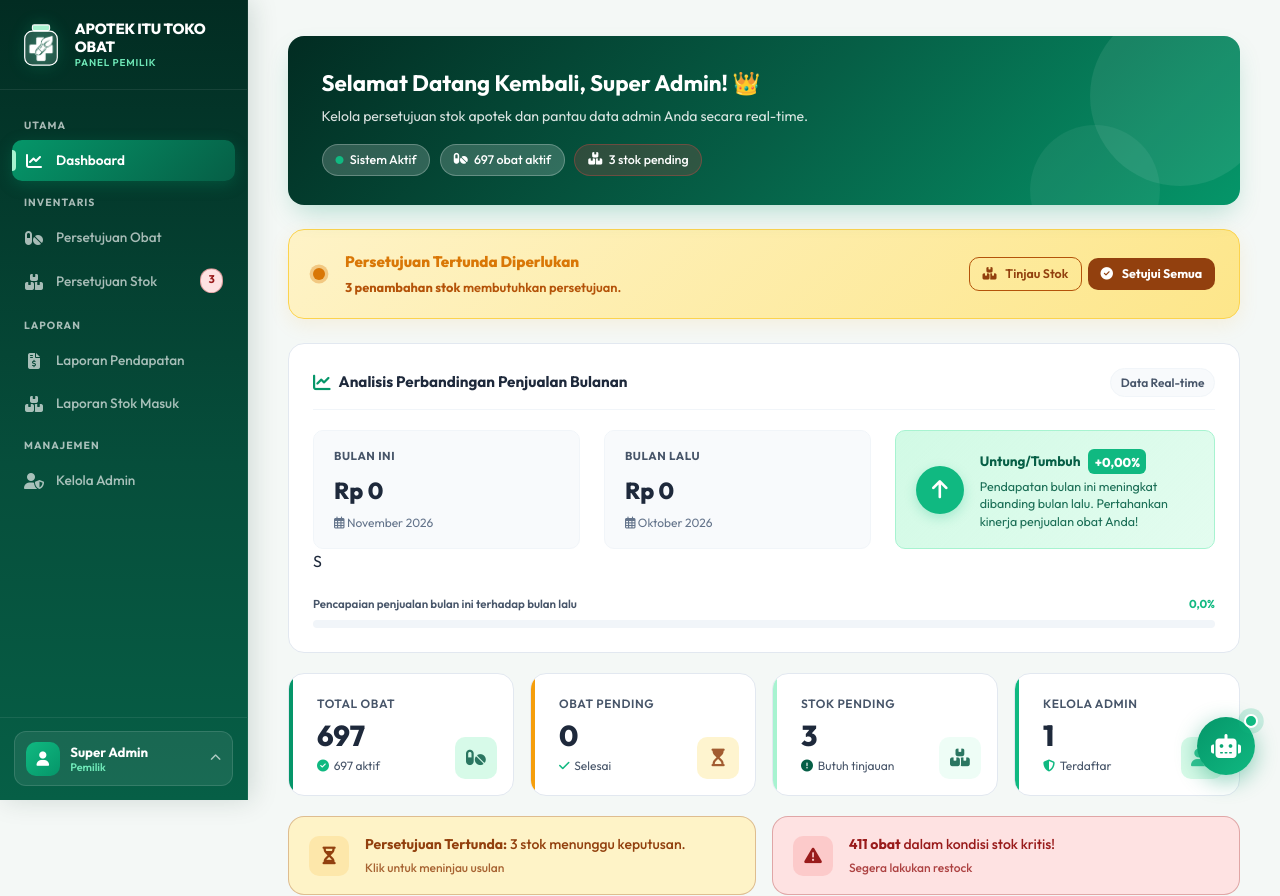
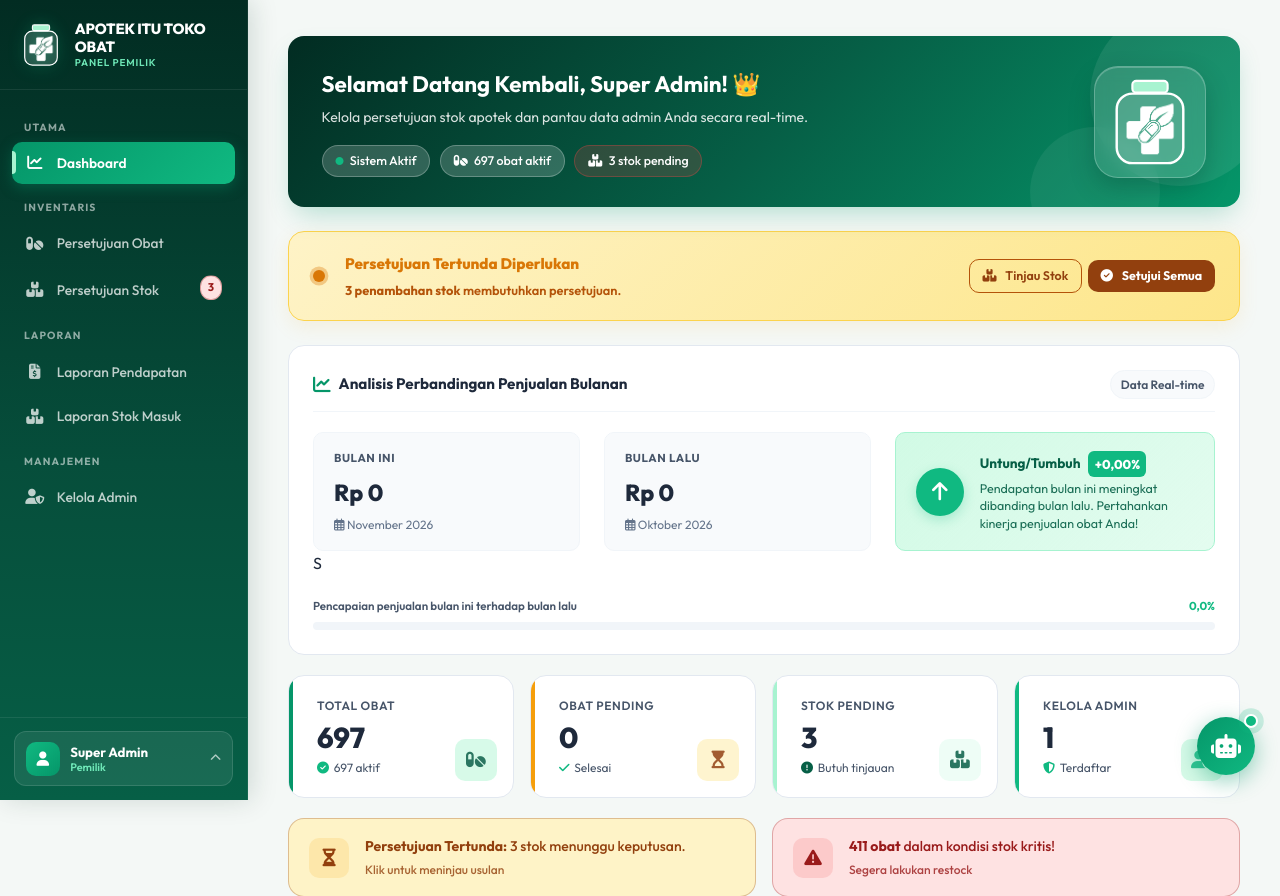
Before and after one commit to Muhfauzan2004/matkul-AI, a Laravel app: page /pemilik in a window 1280 px wide. Shown: the top 896 px of the page. Run offline with Laravel 12, Linux system fonts and the light colour scheme; a user stored in the database is signed in; data comes from the database, SQL or seed files in the repository; some libraries are stand-ins or nearby versions.

Commit message:
style: align pemilik sidebar and dashboard greeting with admin

```diff
--- a/public/css/pemilik/layout.css
+++ b/public/css/pemilik/layout.css
@@ -121,9 +121,9 @@ body {
 .sidebar-label {
     font-size: 0.65rem;
     text-transform: uppercase;
-    letter-spacing: 0.1em;
-    color: rgba(255, 255, 255, 0.65);
-    padding: 0.75rem 0.75rem 0.35rem;
+    letter-spacing: 0.11em;
+    color: rgba(255, 255, 255, 0.55);
+    padding: 0.85rem 0.75rem 0.35rem;
     font-weight: 700;
 }
 
@@ -131,28 +131,27 @@ body {
     display: flex;
     align-items: center;
     gap: 0.75rem;
-    padding: 0.6rem 0.75rem;
+    padding: 0.62rem 0.8rem;
     text-decoration: none;
-    color: rgba(255, 255, 255, 0.65);
+    color: rgba(255, 255, 255, 0.74);
     border-radius: var(--radius-sm);
-    font-size: 0.85rem;
+    font-size: 0.86rem;
     font-weight: 500;
     transition: var(--transition);
-    margin-bottom: 2px;
+    margin-bottom: 3px;
     position: relative;
-    overflow: hidden;
 }
 
 .sidebar-link:hover {
-    background: rgba(255, 255, 255, 0.05);
+    background: rgba(255, 255, 255, 0.08);
     color: var(--white);
     transform: translateX(3px);
 }
 
 .sidebar-link.active {
-    background: linear-gradient(135deg, var(--primary) 0%, var(--primary-dark) 100%);
+    background: linear-gradient(135deg, #059669 0%, #10b981 100%);
     color: var(--white);
-    box-shadow: 0 4px 15px var(--primary-glow);
+    box-shadow: 0 4px 14px rgba(5, 150, 105, 0.36);
     font-weight: 600;
 }
 
@@ -160,8 +159,8 @@ body {
     content: '';
     position: absolute;
     left: 0;
-    top: 25%;
-    height: 50%;
+    top: 22%;
+    height: 56%;
     width: 4px;
     background: #a7f3d0;
     border-radius: 0 4px 4px 0;
@@ -170,7 +169,7 @@ body {
 .sidebar-link i {
     width: 20px;
     text-align: center;
-    font-size: 1rem;
+    font-size: 0.95rem;
     transition: var(--transition);
 }
 
--- a/resources/views/pemilik/dashboard.blade.php
+++ b/resources/views/pemilik/dashboard.blade.php
@@ -25,6 +25,9 @@
             </div>
             @endif
         </div>
+    </div>
+    <div class="greeting-emblem" aria-hidden="true" title="Apotek Itu Toko Obat">
+        <x-pharmacy-logo />
     </div>
 </div>
 
```
